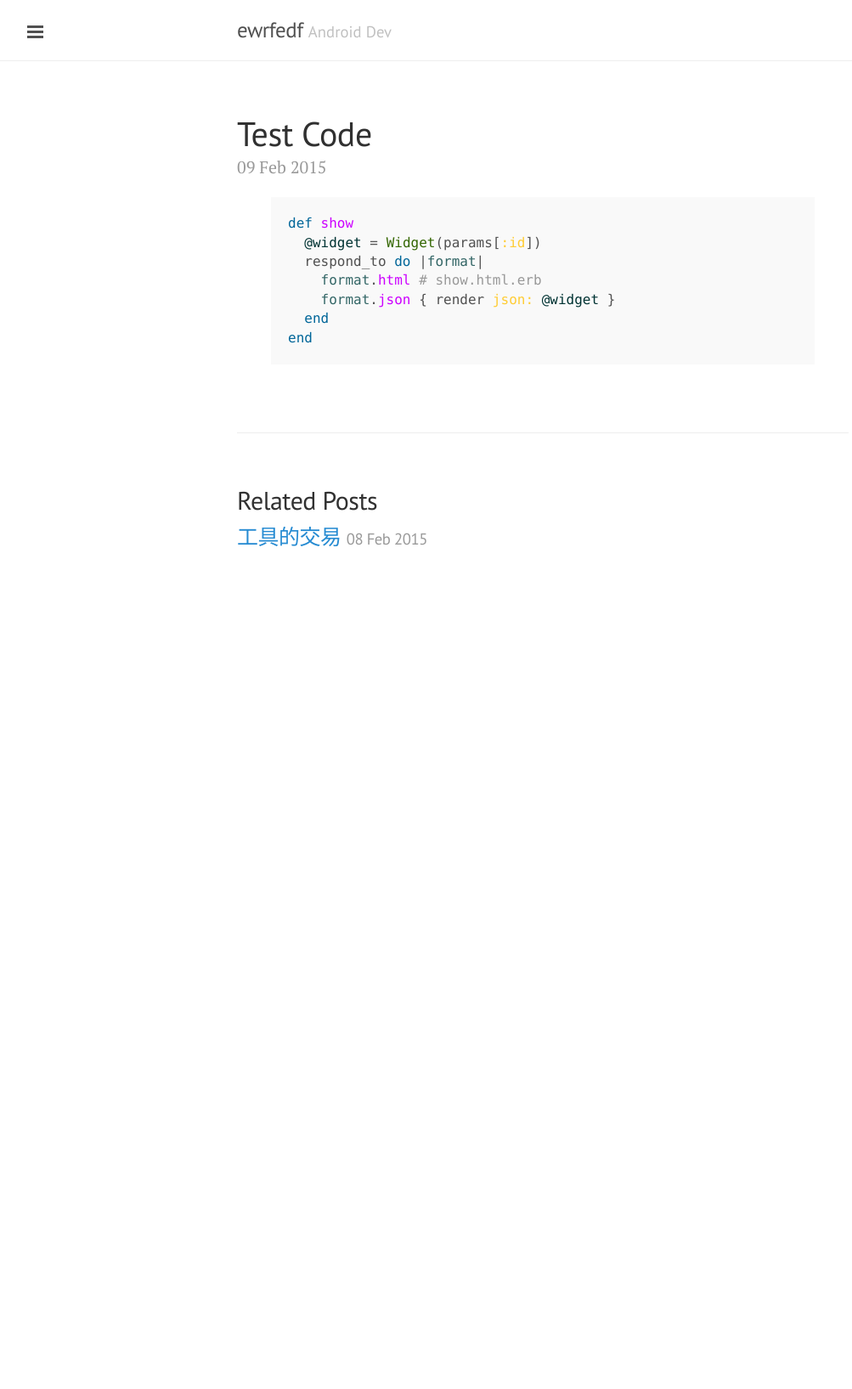
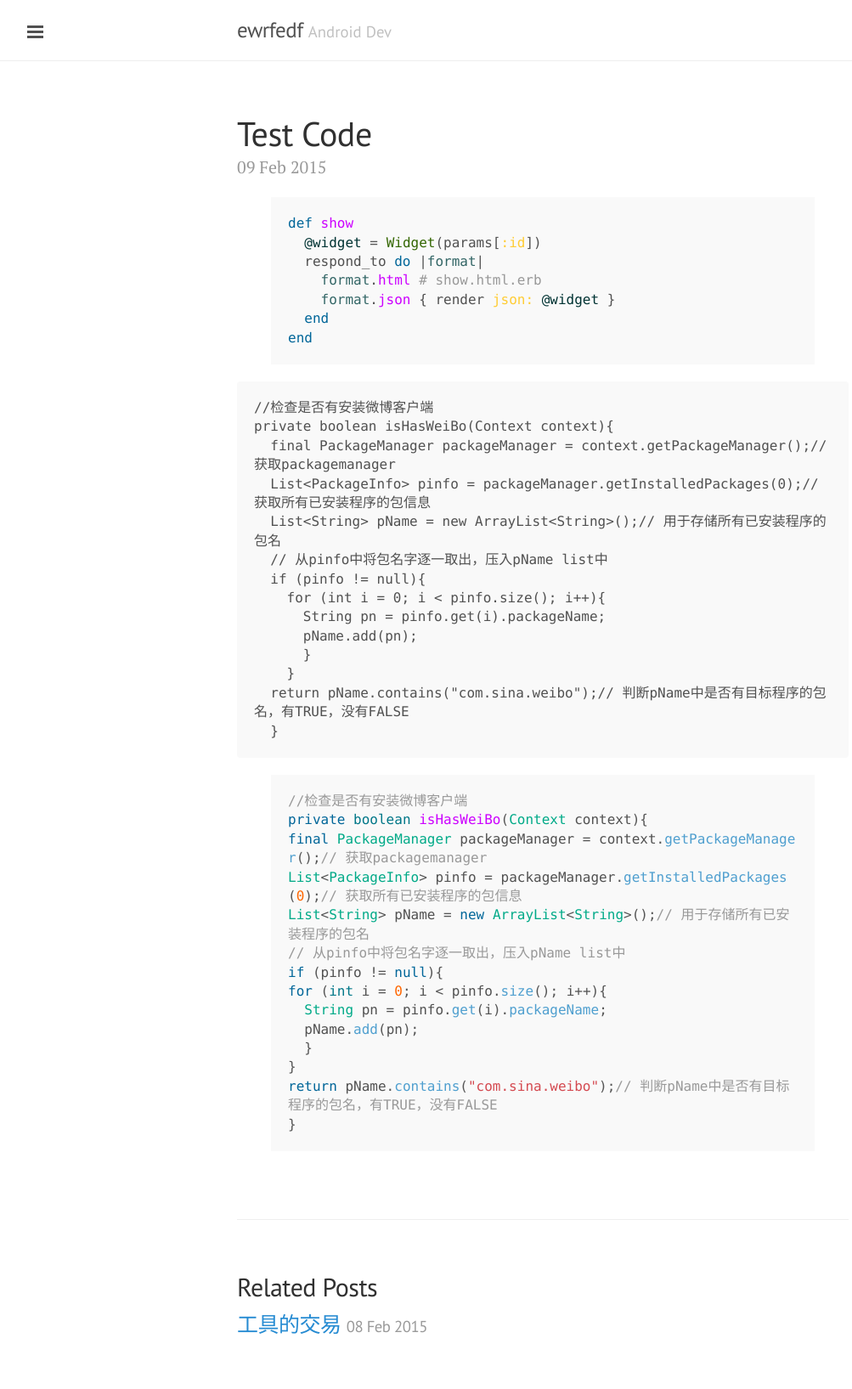
Before and after one commit to ewrfedf/ewrfedf.github.io, a Jekyll site: the page built from _posts/2015-02-09-test-code.md, in a window 1280 px wide. Shown: the whole page at 85% size, without its empty margins (1-1004 px from the left). Built offline with Jekyll 4.4.1, drawn with Linux system fonts in a browser that asks for light colours; Markdown is read by kramdown in place of the engine named in the settings; before the commit the page ends 900 px from its top, so only the background shows below that.

Commit message:
modify code test

```diff
--- a/_posts/2015-02-09-test-code.md
+++ b/_posts/2015-02-09-test-code.md
@@ -10,3 +10,35 @@ def show
   end
 end
 {% endhighlight %}
+
+	//检查是否有安装微博客户端
+	private boolean isHasWeiBo(Context context){
+	  final PackageManager packageManager = context.getPackageManager();// 获取packagemanager
+	  List<PackageInfo> pinfo = packageManager.getInstalledPackages(0);// 获取所有已安装程序的包信息
+	  List<String> pName = new ArrayList<String>();// 用于存储所有已安装程序的包名
+	  // 从pinfo中将包名字逐一取出，压入pName list中
+	  if (pinfo != null){
+	    for (int i = 0; i < pinfo.size(); i++){
+	      String pn = pinfo.get(i).packageName;
+	      pName.add(pn);
+	      }
+	    }
+	  return pName.contains("com.sina.weibo");// 判断pName中是否有目标程序的包名，有TRUE，没有FALSE
+	  }
+
+{% highlight java %}
+//检查是否有安装微博客户端
+private boolean isHasWeiBo(Context context){
+final PackageManager packageManager = context.getPackageManager();// 获取packagemanager
+List<PackageInfo> pinfo = packageManager.getInstalledPackages(0);// 获取所有已安装程序的包信息
+List<String> pName = new ArrayList<String>();// 用于存储所有已安装程序的包名
+// 从pinfo中将包名字逐一取出，压入pName list中
+if (pinfo != null){
+for (int i = 0; i < pinfo.size(); i++){
+  String pn = pinfo.get(i).packageName;
+  pName.add(pn);
+  }
+}
+return pName.contains("com.sina.weibo");// 判断pName中是否有目标程序的包名，有TRUE，没有FALSE
+}
+{% endhighlight %}
```
